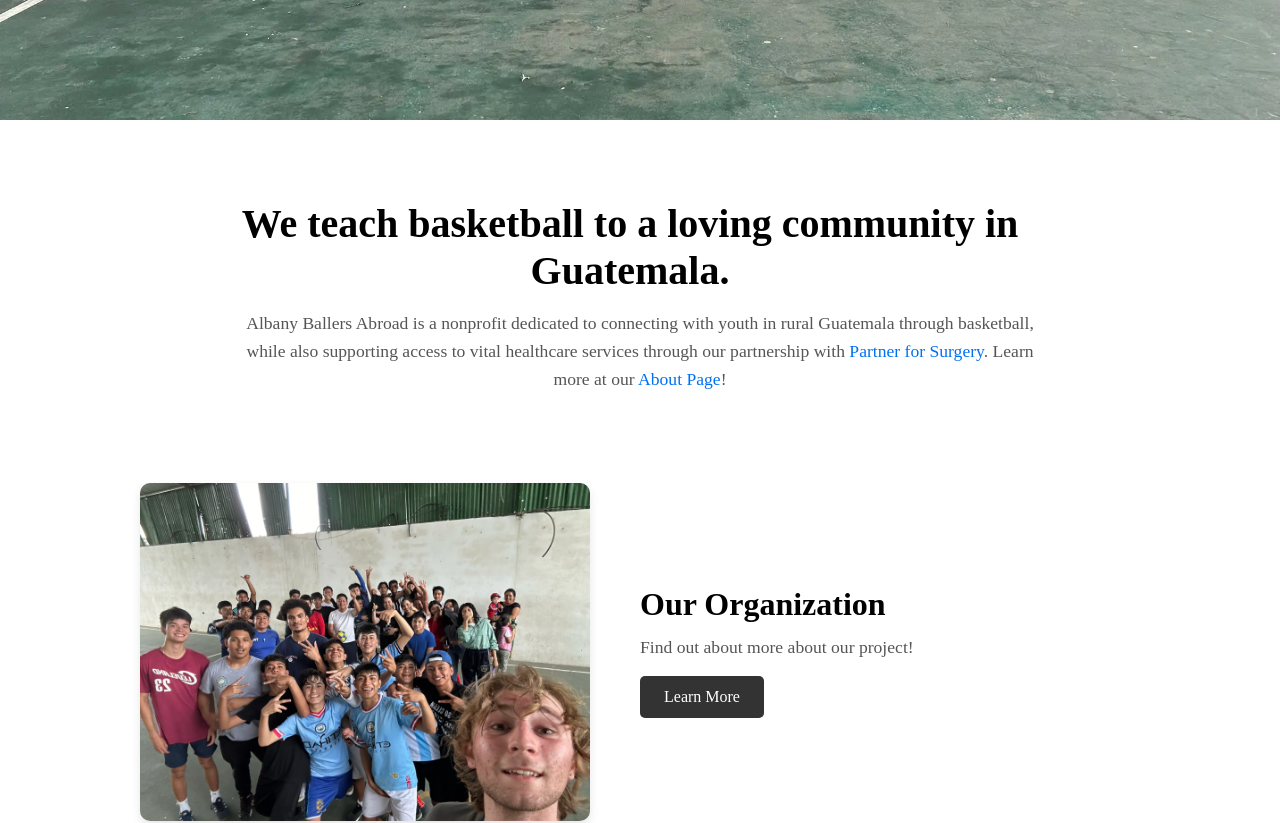
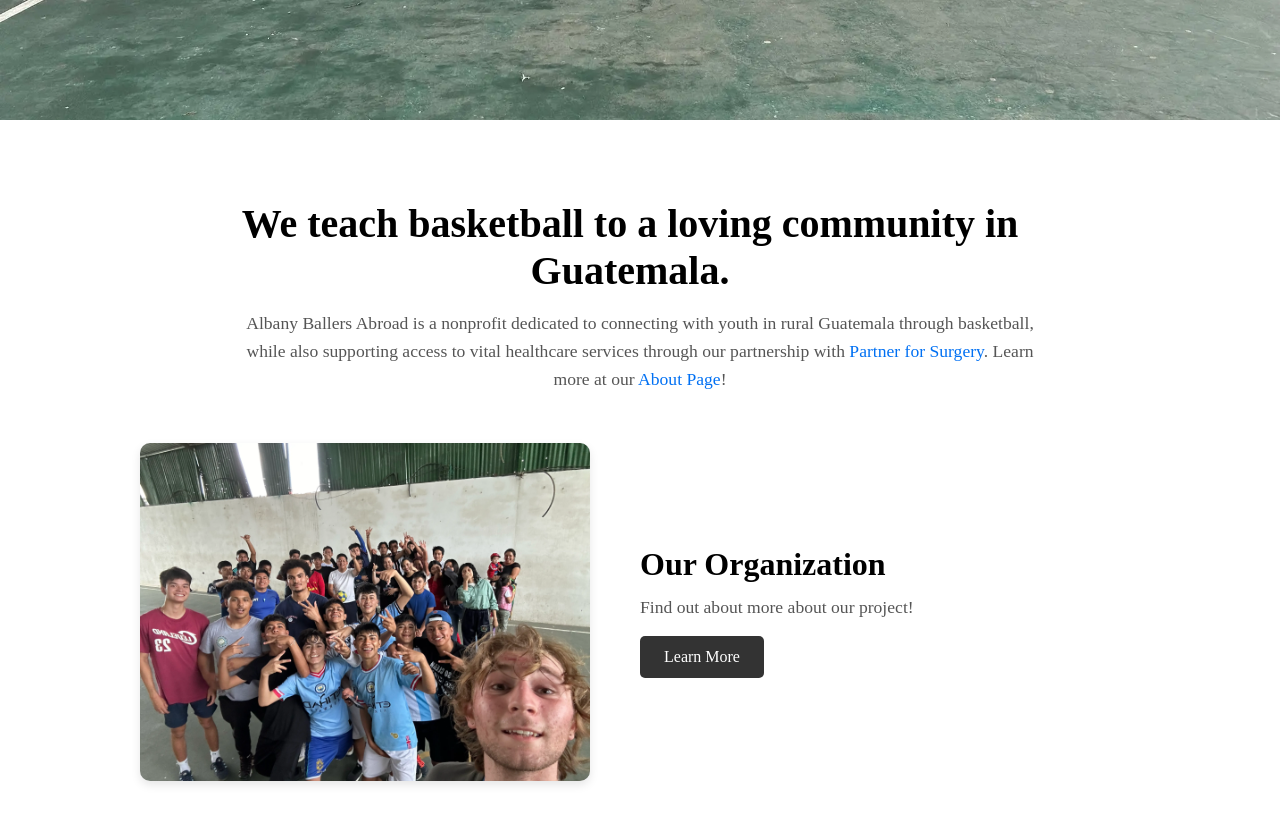
Before and after one commit to AltayHodo/albany-ballers-abroad, a React (Vite) app: page / in a window 1280 px wide. Shown: the part 680-1503 px from the top of the page. Built offline with nearby package versions, Linux system fonts and the light colour scheme.

Commit message:
Update home page UI

```diff
--- a/src/styles/Home.module.css
+++ b/src/styles/Home.module.css
@@ -2,7 +2,7 @@
   display: flex;
   flex-direction: column;
   align-items: center;
-  gap: 50px;
+  gap: 30px;
   padding: 40px 20px;
 }
 
@@ -39,7 +39,7 @@
   justify-content: space-between;
   max-width: 1000px;
   gap: 40px;
-  padding: 40px 0;
+  padding: 20px 0;
 }
 
 /* .imageRight {
```
